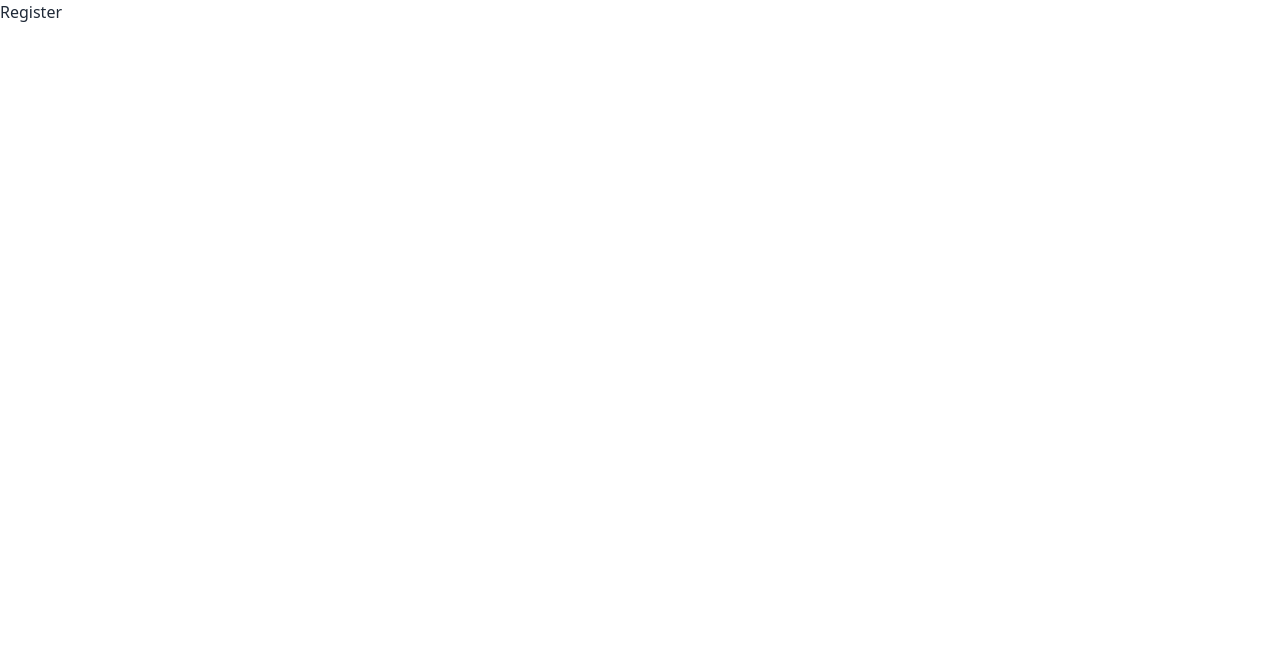
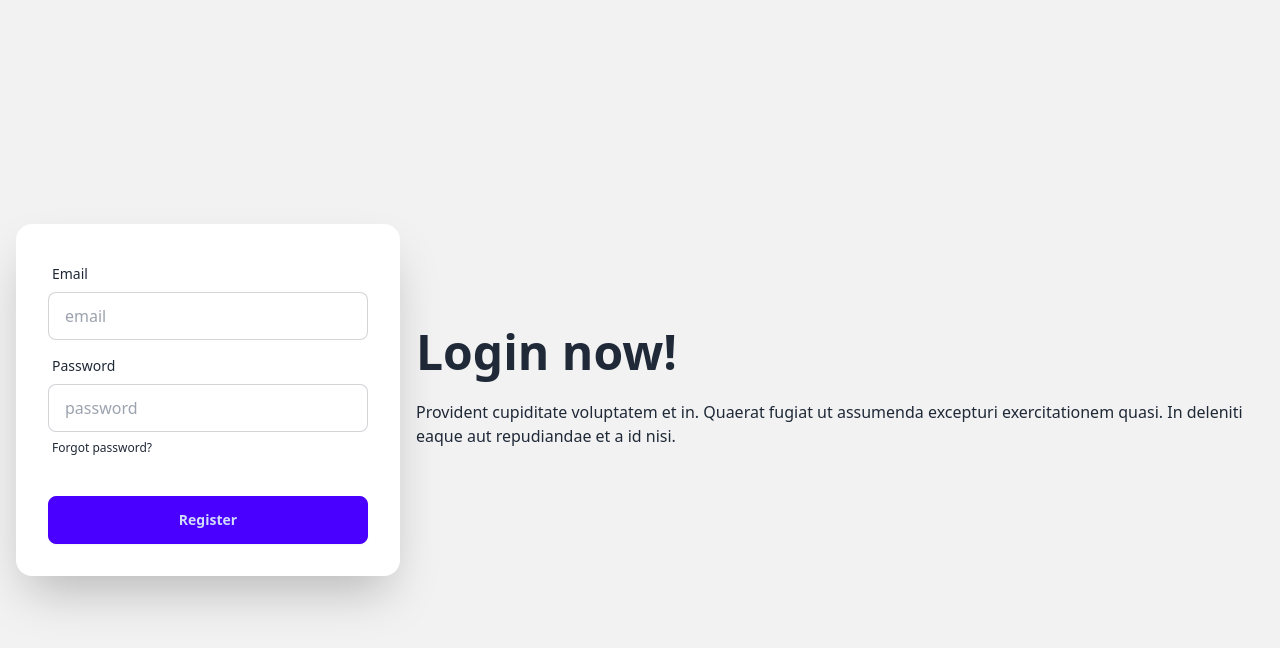
Before and after one commit to devmanirul/react-router-project, a React (Vite) app: page /register in a window 1280 px wide. Shown: the top 648 px of the page. Built offline with nearby package versions, Linux system fonts and the light colour scheme.

Commit message:
add login

```diff
--- a/src/components/navbar/index.jsx
+++ b/src/components/navbar/index.jsx
@@ -42,7 +42,7 @@
           </ul>
         </div>
         <div className="navbar-end">
-          <NavLink className="btn btn-accent">Login</NavLink>
+          <NavLink to={"/LogIn"} className="btn btn-accent">Login</NavLink>
         </div>
       </div>
     </div>
--- a/src/pages/Login/index.jsx
+++ b/src/pages/Login/index.jsx
@@ -3,13 +3,11 @@
 const LogIn = () => {
   return (
     <div className="hero bg-base-200 min-h-screen">
-      <div className="hero-content flex-col lg:flex-row-reverse">
+      <div className="hero-content flex-col">
         <div className="text-center lg:text-left">
           <h1 className="text-5xl font-bold">Login now!</h1>
           <p className="py-6">
-            Provident cupiditate voluptatem et in. Quaerat fugiat ut assumenda
-            excepturi exercitationem quasi. In deleniti eaque aut repudiandae et
-            a id nisi.
+            Provident cupiditate voluptatem et in.
           </p>
         </div>
         <div className="card bg-base-100 w-full max-w-sm shrink-0 shadow-2xl">
--- a/src/pages/Register/index.jsx
+++ b/src/pages/Register/index.jsx
@@ -2,8 +2,53 @@
 
 const Register = () => {
   return (
-    <div>Register</div>
-  )
+    <div className="hero bg-base-200 min-h-screen">
+      <div className="hero-content flex-col lg:flex-row-reverse">
+        <div className="text-center lg:text-left">
+          <h1 className="text-5xl font-bold">Login now!</h1>
+          <p className="py-6">
+            Provident cupiditate voluptatem et in. Quaerat fugiat ut assumenda
+            excepturi exercitationem quasi. In deleniti eaque aut repudiandae et
+            a id nisi.
+          </p>
+        </div>
+        <div className="card bg-base-100 w-full max-w-sm shrink-0 shadow-2xl">
+          <form className="card-body">
+            <div className="form-control">
+              <label className="label">
+                <span className="label-text">Email</span>
+              </label>
+              <input
+                type="email"
+                placeholder="email"
+                className="input input-bordered"
+                required
+              />
+            </div>
+            <div className="form-control">
+              <label className="label">
+                <span className="label-text">Password</span>
+              </label>
+              <input
+                type="password"
+                placeholder="password"
+                className="input input-bordered"
+                required
+              />
+              <label className="label">
+                <a href="#" className="label-text-alt link link-hover">
+                  Forgot password?
+                </a>
+              </label>
+            </div>
+            <div className="form-control mt-6">
+              <button className="btn btn-primary">Register</button>
+            </div>
+          </form>
+        </div>
+      </div>
+    </div>
+  );
 }
 
 export default Register;
--- a/src/routes/myRoutes.jsx
+++ b/src/routes/myRoutes.jsx
@@ -15,7 +15,7 @@
     element: <About />,
   },
   {
-    path: "/content",
+    path: "/Contact",
     element: <Contact />,
   },
   {
```
